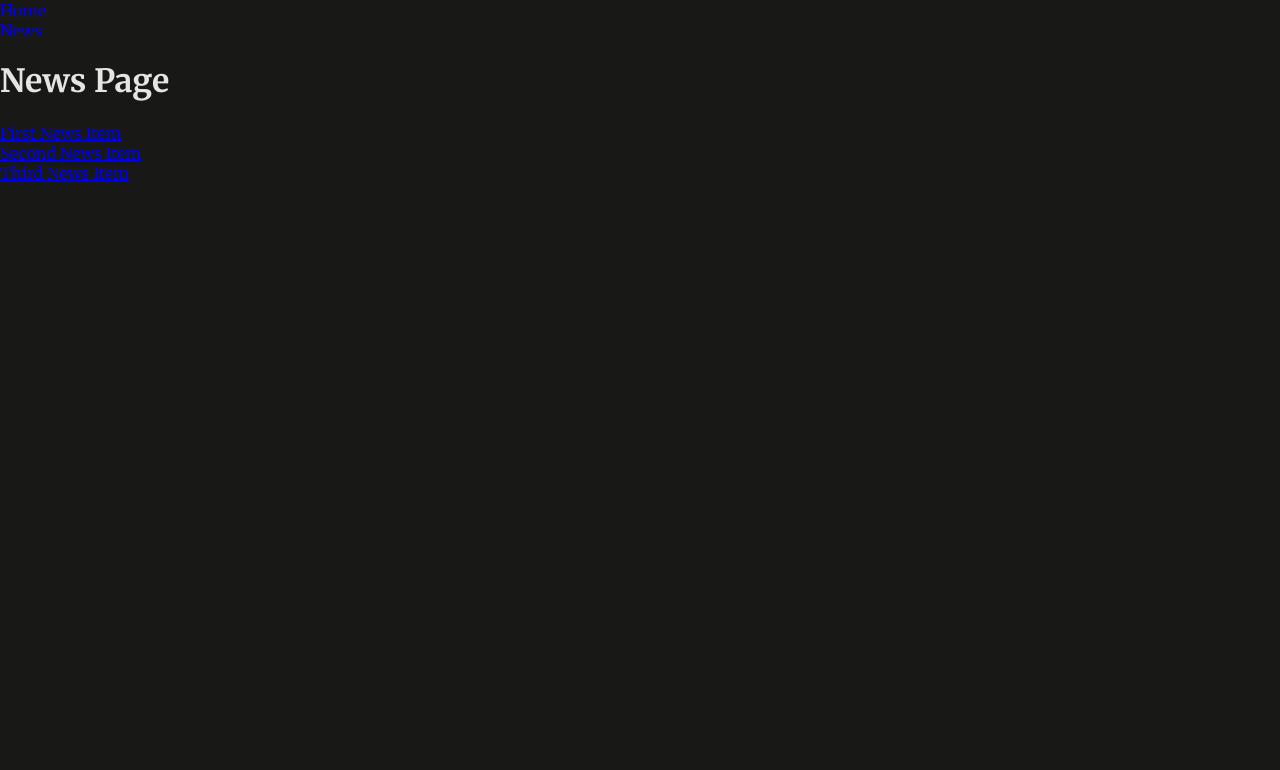
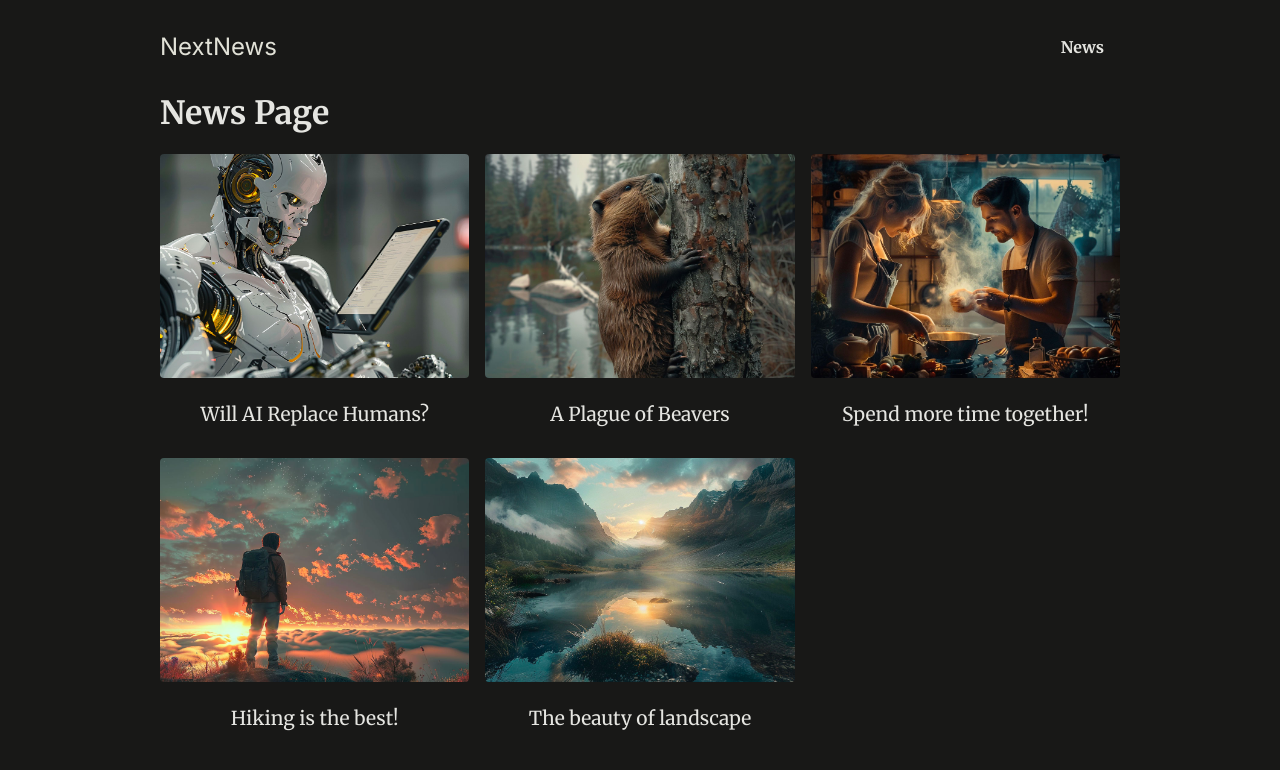
Before and after one commit to devbattery/next-routing-and-rendering, a Next.js app: page /news in a window 1280 px wide. Shown: the top 770 px of the page. Built offline with nearby package versions, Linux system fonts and the light colour scheme.

Commit message:
Feat[라우팅 및 페이지 렌더링]: 앱 스타일링 및 더미 데이터 사용

```diff
--- a/app/layout.js
+++ b/app/layout.js
@@ -10,8 +10,10 @@
   return (
     <html lang="en">
       <body>
-        <MainHeader />
-        {children}
+        <div id={"page"}>
+          <MainHeader />
+          {children}
+        </div>
       </body>
     </html>
   );
--- a/app/news/page.js
+++ b/app/news/page.js
@@ -1,19 +1,22 @@
+import { DUMMY_NEWS } from "@/dummy-news";
 import Link from "next/link";
 
 export default function NewsPage() {
   return (
     <>
       <h1>News Page</h1>
-      <ul>
-        <li>
-          <Link href={"/news/first-news"}>First News Item</Link>
-        </li>
-        <li>
-          <Link href={"/news/second-news"}>Second News Item</Link>
-        </li>
-        <li>
-          <Link href={"/news/third-news"}>Third News Item</Link>
-        </li>
+      <ul className={"news-list"}>
+        {DUMMY_NEWS.map((newsItem) => (
+          <li key={newsItem.id}>
+            <Link href={`/news/${newsItem.slug}`}>
+              <img
+                src={`/images/news/${newsItem.image}`}
+                alt={newsItem.title}
+              />
+              <span>{newsItem.title}</span>
+            </Link>
+          </li>
+        ))}
       </ul>
     </>
   );
--- a/components/main-header.js
+++ b/components/main-header.js
@@ -2,15 +2,17 @@
 
 export default function MainHeader() {
   return (
-    <header>
-      <ul>
-        <li>
-          <Link href={"/"}>Home</Link>
-        </li>
-        <li>
-          <Link href={"/news"}>News</Link>
-        </li>
-      </ul>
+    <header id="main-header">
+      <div id="logo">
+        <Link href="/">NextNews</Link>
+      </div>
+      <nav>
+        <ul>
+          <li>
+            <Link href="/news">News</Link>
+          </li>
+        </ul>
+      </nav>
     </header>
   );
 }
--- /dev/null
+++ b/dummy-news.js
@@ -0,0 +1,47 @@
+export const DUMMY_NEWS = [
+  {
+    id: "n1",
+    slug: "will-ai-replace-humans",
+    title: "Will AI Replace Humans?",
+    image: "ai-robot.jpg",
+    date: "2021-07-01",
+    content:
+      "Since late 2022 AI is on the rise and therefore many people worry whether AI will replace humans. The answer is not that simple. AI is a tool that can be used to automate tasks, but it can also be used to augment human capabilities. The future is not set in stone, but it is clear that AI will play a big role in the future. The question is how we will use it.",
+  },
+  {
+    id: "n2",
+    slug: "beaver-plague",
+    title: "A Plague of Beavers",
+    image: "beaver.jpg",
+    date: "2022-05-01",
+    content:
+      "Beavers are taking over the world. They are building dams everywhere and flooding entire cities. What can we do to stop them?",
+  },
+  {
+    id: "n3",
+    slug: "couple-cooking",
+    title: "Spend more time together!",
+    image: "couple-cooking.jpg",
+    date: "2024-03-01",
+    content:
+      "Cooking together is a great way to spend more time with your partner. It is fun and you get to eat something delicious afterwards. What are you waiting for? Get cooking!",
+  },
+  {
+    id: "n4",
+    slug: "hiking",
+    title: "Hiking is the best!",
+    image: "hiking.jpg",
+    date: "2024-01-01",
+    content:
+      "Hiking is a great way to get some exercise and enjoy the great outdoors. It is also a great way to clear your mind and reduce stress. So what are you waiting for? Get out there and start hiking!",
+  },
+  {
+    id: "n5",
+    slug: "landscape",
+    title: "The beauty of landscape",
+    image: "landscape.jpg",
+    date: "2022-07-01",
+    content:
+      "Landscape photography is a great way to capture the beauty of nature. It is also a great way to get outside and enjoy the great outdoors. So what are you waiting for? Get out there and start taking some pictures!",
+  },
+];
```
Also changed, not shown: app/news/[id]/page.js (deleted, +0 -9 lines), app/news/[slug]/page.js (added, +18 -0 lines).
